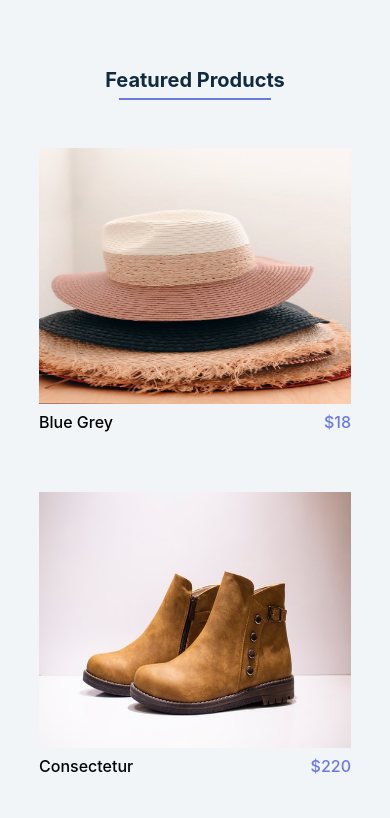
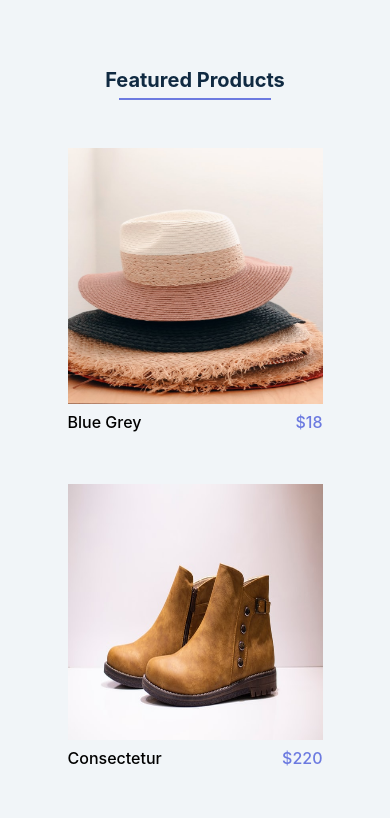
Before and after one commit to Cham-X/shopin-app, a Next.js app: page / in a window 390 px wide. Shown: the part 900-1718 px from the top of the page. Built offline with nearby package versions, Linux system fonts and the light colour scheme; grey boxes are pictures that could not be loaded.

Commit message:
some css debug

```diff
--- a/components/ItemDeatails/ItemDetails.module.css
+++ b/components/ItemDeatails/ItemDetails.module.css
@@ -5,8 +5,8 @@
   flex-direction: column;
   max-height: 100hv;
   max-width: 50vw;
-  gap: 1rem;
   transition: all 0.3s linear
+
 }
 .itemImage{
   width: 50vw;
@@ -39,9 +39,9 @@
   color: #000;
 }
 
-@media screen and (max-width:800px) {
+@media screen and (max-width:600px) {
   .itemSection{
-    min-width: 90vw;
+    max-width: 90vw;
   }
   .itemImage{
   width: 100%;
--- a/components/ItemList/ItemList.module.css
+++ b/components/ItemList/ItemList.module.css
@@ -1,11 +1,19 @@
-.listItem{
+.listItem {
   display: grid;
-  grid-template-columns: 1fr 1fr 1fr 1fr;
-  transition: all 0.3s linear
+  grid-template-columns: repeat(4, 1fr);
+  transition: all 0.3s linear;
+  align-items: center;
+  justify-content: center;
 }
-@media screen and (max-width:800px) {
-  .listItem{
-    grid-template-columns: 1fr;
-    gap: 1.5rem;
+@media screen and (max-width: 800px) {
+  .listItem {
+    grid-template-columns: repeat(2, 1fr);
+    gap: 1rem;
   }
 }
+@media screen and (max-width: 600px) {
+  .listItem {
+    grid-template-columns: 1fr;
+    gap: 1rem;
+  }
+}
--- a/components/ProductItem/ProductItem.module.css
+++ b/components/ProductItem/ProductItem.module.css
@@ -1,5 +1,5 @@
 .item {
-  width: 16rem;
+  max-width: 16rem;
   height: 18rem;
   margin: 1rem;
   position: relative;
@@ -65,7 +65,7 @@
 
 @media screen and (max-width: 800px) {
   .item {
-    width: 80vw;
+    max-width: 80vw;
   }
   .itemImage {
     width: 100%;
--- a/package.json
+++ b/package.json
@@ -11,9 +11,9 @@
   "dependencies": {
     "eslint": "8.28.0",
     "eslint-config-next": "13.0.5",
-    "next": "13.0.5",
-    "react": "18.2.0",
-    "react-dom": "18.2.0",
+    "next": "^13.0.5",
+    "react": "^18.2.0",
+    "react-dom": "^18.2.0",
     "react-icons": "^4.7.1"
   }
 }
```
Also changed, not shown: 1 other file (tests, documents, lock files or other folders).
